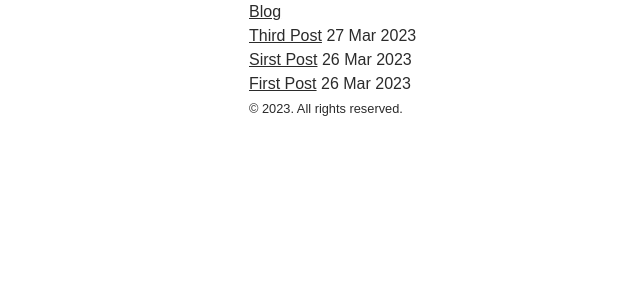
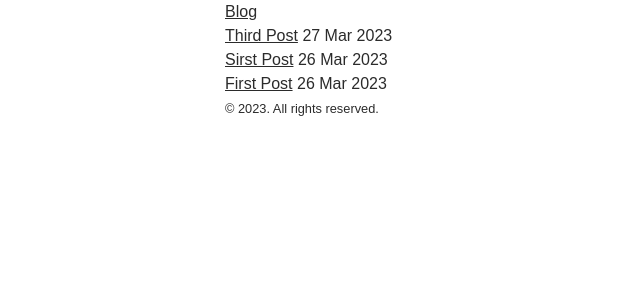
Before and after one commit to aflim/blog, a Jekyll site: the page built from index.html, in a window 1280 px wide. Shown: the top 300 px of the page, without its empty margins (31-671 px from the left). Built offline with Jekyll 4.4.1, drawn with Linux system fonts in a browser that asks for light colours; the list of posts is cut into pages by our own code.

Commit message:
Update _layout.scss

```diff
--- a/_sass/_layout.scss
+++ b/_sass/_layout.scss
@@ -1,5 +1,9 @@
 .container {
-  max-inline-size: 45em;
+  max-inline-size: 560px;
   padding-inline: var(--spacer-base);
   margin-inline: auto;
+
+  @media all and (min-width: 720px) {
+    max-inline-size: 768px;
+  }
 }
```
